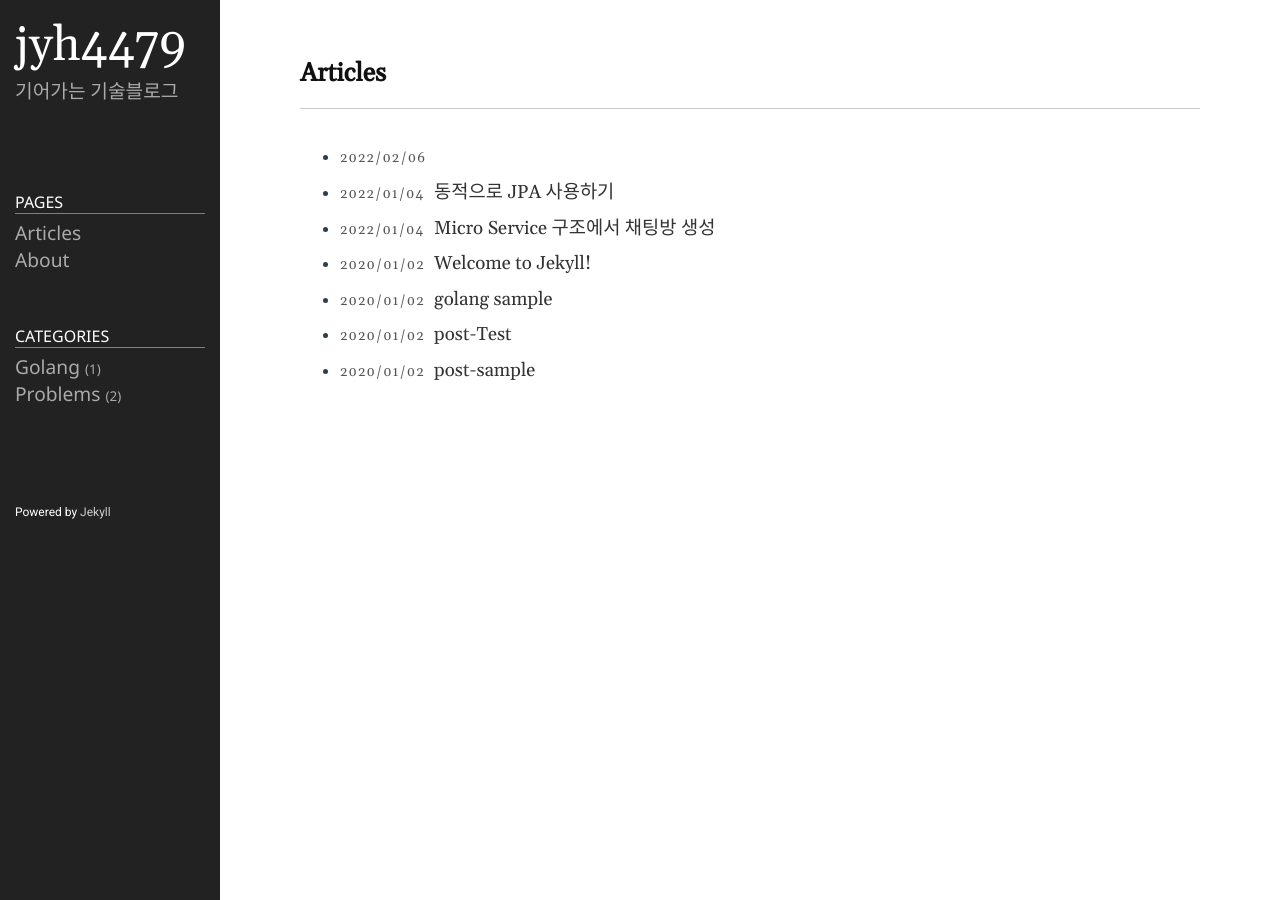
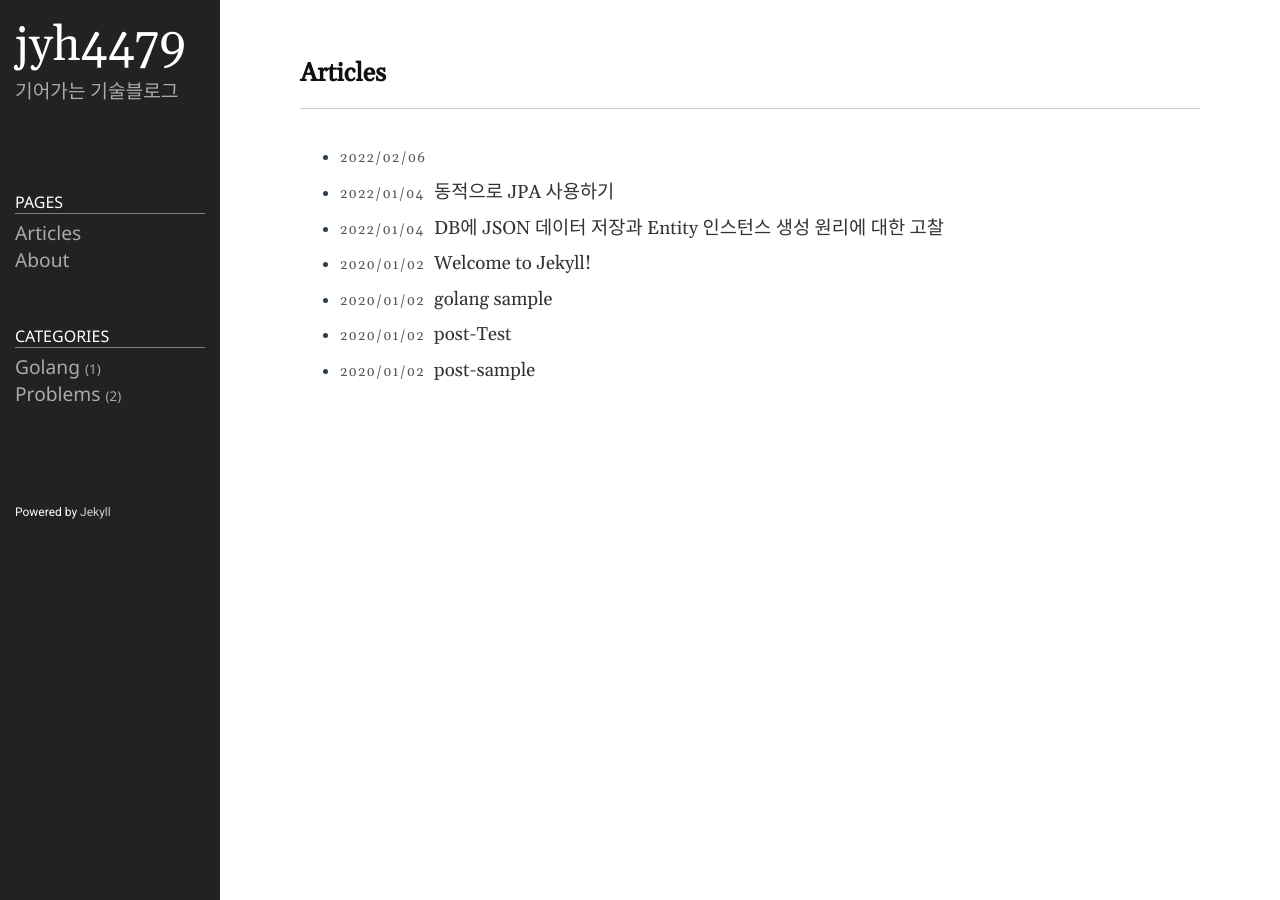
Before and after one commit to jyh4479/jyh4479.github.io, a Jekyll site: the page built from index.md, in a window 1280 px wide. Built offline with Jekyll 4.4.1, drawn with Linux system fonts in a browser that asks for light colours; part of the change alters nothing that is shown.

Commit message:
UPDATE PROBLEM
JSON을 이용한 채팅방 생성에 관련한 내용

````diff
--- a/_posts/problems/2022-01-04-CreateChattingRoom.markdown
+++ b/_posts/problems/2022-01-04-CreateChattingRoom.markdown
@@ -1,6 +1,6 @@
 ---
 layout: problems
-title: Micro Service 구조에서 채팅방 생성
+title: DB에 JSON 데이터 저장과 Entity 인스턴스 생성 원리에 대한 고찰
 date: 2022-01-04 19:20:23 +0900
 category: problems
 ---
@@ -11,6 +11,60 @@ category: problems
 + 사용자와 채팅방에 대한 DB에서의 정보관리
 + 채팅방의 ID를 Auto Increment로 설정할 때 JPA 동작 원리
 
+<br><br><br>
+
 # 2. 해결방법을 위한 과정
+> JPA에서 테이블을 매핑하기 위한 관련 Annotation(@OneToMany, @ManyToMany 등)에 대한 존재는 알고 있었지만 왠지 모르게
+> 해당 문제를 해결하기에 앞서 JSON자체를 DB에 저장하고 관리하면 어떨까라는 생각을 먼저하게 되어 그렇게 구현하게 되었다.
+> (나중에 JSON자체를 저장하는것에 대한 장단점을 찾아보게되었고 현재 프로젝트 로직도 바꾸고 포스팅해볼 계획이다.)
+
+<br><br><br>
 
 # 3. 해결방법
+> 위에서 언급했던 것처럼 가장 처음 구현한 방법은 JSON을 DB에 저장하는 방식으로 채팅방 생성 로직을 구현하였다.
+
++ JSON을 이용한 채팅방 정보
+    > JSON을 이용하는 경우 각각 Member는 채팅방에 대한 정보를 아래와 같이 String으로 저장한다.
+    + Member.java (Entity)
+    ```java
+    @Entity
+    @Table(name = "member")
+    @Data
+    @NoArgsConstructor(access = AccessLevel.PROTECTED)
+    public class Member {
+
+    @Id
+    @GeneratedValue(strategy = GenerationType.IDENTITY)
+    private String id;
+
+    // ...other info
+
+    @Column
+    @JsonRawValue
+    private String chattingRoomList;
+    }
+    ```
+
+    <br><br>
+    > 다음으로 채팅방에 대한 정보를 담을 Entity이다. (실질적으로 별다른 기능이 없어서 id만 가지고있는 상태다.)
+    + Member.java (Entity)
+    ```java
+    @Entity
+    @Table(name = "chatting_room")
+    @Data
+    @NoArgsConstructor(access = AccessLevel.PUBLIC)
+    public class ChattingRoom {
+
+    @Id
+    @GeneratedValue(strategy = GenerationType.IDENTITY)
+    private Long id;
+    }
+    ```
+
+    <br><br>
+    + logic
+      > 1. 생성되는 채팅방에 속하게될 멤버 id 정보를 받는다.
+      > 2. 채팅방을 생성한다.
+      > 3. 생성된 채팅방의 id를 해당하는 멤버에게 JSON 형태로 저장한다.
+
+    1.
````
